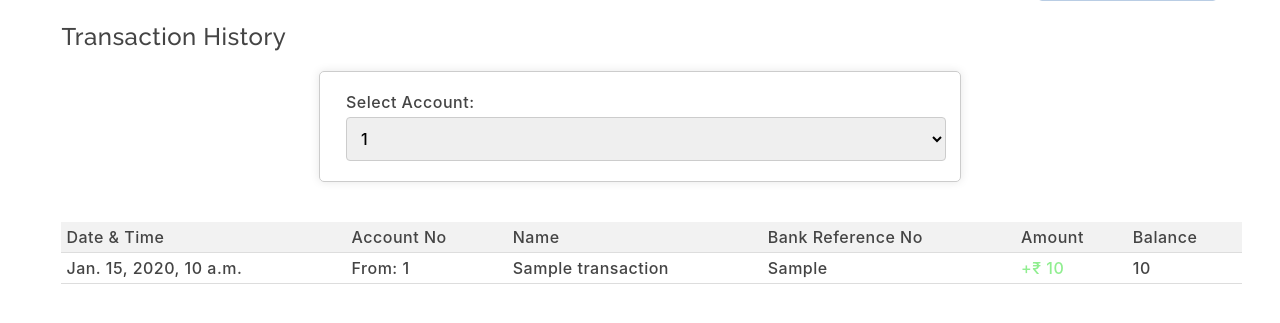
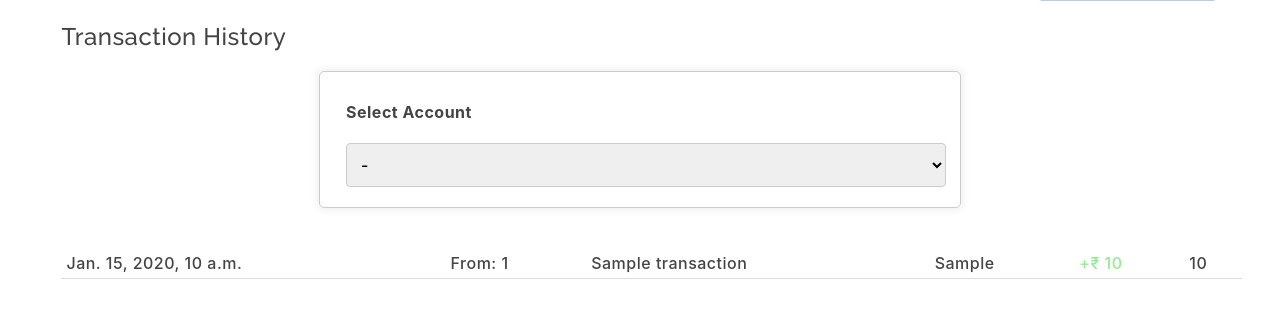
Before and after one commit to thepritamshaw/onlinebankingsystem, a Django app: template templates/transaction_history.html in a window 1280 px wide. Shown: the part 69-392 px from the top of the page. Run offline with Django 3.2, Linux system fonts and the light colour scheme; the template is opened without the code that fills it: most values are stand-ins (such as "Sample title", 1, 10 or a date in 2020).

```diff
--- a/issues.txt
+++ b/issues.txt
@@ -1,6 +1,5 @@
 - On changing the branch name in Account, the ifsc is not getting updated automatically
 - Same with changing the firstname etc, the account_holder_name is not changing
-- In transaction_success page, if I enter any bank_reference_id, i could see even others' transactions
 - incorporate is_active instead of deleting accounts
 - Remove redundancies from models
 
--- a/neowave/models.py
+++ b/neowave/models.py
@@ -19,7 +19,6 @@ class Profile(models.Model):
 	def __str__(self):
 		return self.user.username
 
-
 class Branch(models.Model):
 	branch_name = models.CharField(max_length=100)
 	address = models.CharField(max_length=255)
@@ -27,7 +26,6 @@ class Branch(models.Model):
 	pincode = models.CharField(max_length=6)
 	def __str__(self):
 		return self.branch_name
-
 
 class Account(models.Model):
 	user = models.ForeignKey(User, on_delete=models.CASCADE)
--- a/static/css/style.css
+++ b/static/css/style.css
@@ -75,7 +75,6 @@ nav {
 
 
 .sign {
-	/* padding-right: 5vw; */
 	margin-left: 25px;
 	display: flex;
 	align-items: center;
@@ -160,10 +159,6 @@ a:hover {
 
 	.bar:nth-child(1), .bar:nth-child(2) {
 		margin-bottom: 1px;
-	}
-
-	.become-a-tester {
-		display: none;
 	}
 
 	.nav-menu-item, .signin {
--- a/templates/transaction_history.html
+++ b/templates/transaction_history.html
@@ -12,7 +12,7 @@
 			}
 
 			th, td {
-				padding: 5px; /* Adjust the padding value as needed */
+				padding: 5px;
 				text-align: left;
 				border-bottom: 1px solid #ddd;
 			}
@@ -24,9 +24,12 @@
 				color: lightgreen;
 			}
 
-			/* Define styles for outgoing (sent) transactions */
 			.sent {
 				color: lightcoral;
+			}
+
+			.input {
+				margin-bottom: 1rem;
 			}
 		</style>
 	{% endblock %}
@@ -38,14 +41,16 @@
 			<div class="content">
 				<h1>Transaction History</h1>
 				<form id="account_form" method="GET" action="{% url 'transaction_history' %}">
-					<label for="account_select">Select Account:</label>
+					<p class="input">Select Account</p>
 					<select name="account_select" id="account_select" onchange="selectAccount()">
+						<option value="" {% if not selected_account %}selected{% endif %}>-</option>
 						{% for account in accounts %}
 							<option value="{{ account.account_number }}" {% if account == selected_account %}selected{% endif %}>{{ account.account_number }}</option>
 						{% endfor %}
 					</select>
 				</form><br>
 				<table>
+					{% if selected_account %}
 						<thead>
 							<tr>
 								<th>Date & Time</th>
@@ -56,6 +61,7 @@
 								<th>Balance</th>
 							</tr>
 						</thead>
+					{% endif %}
 					<tbody>
 						{% for data in transaction_data reversed %}
 							<tr>
```
Also changed, not shown: neowave/views.py (+27 -24 lines), db.sqlite3, 1 other file. Lines whose indentation alone changed are shown as unchanged.
